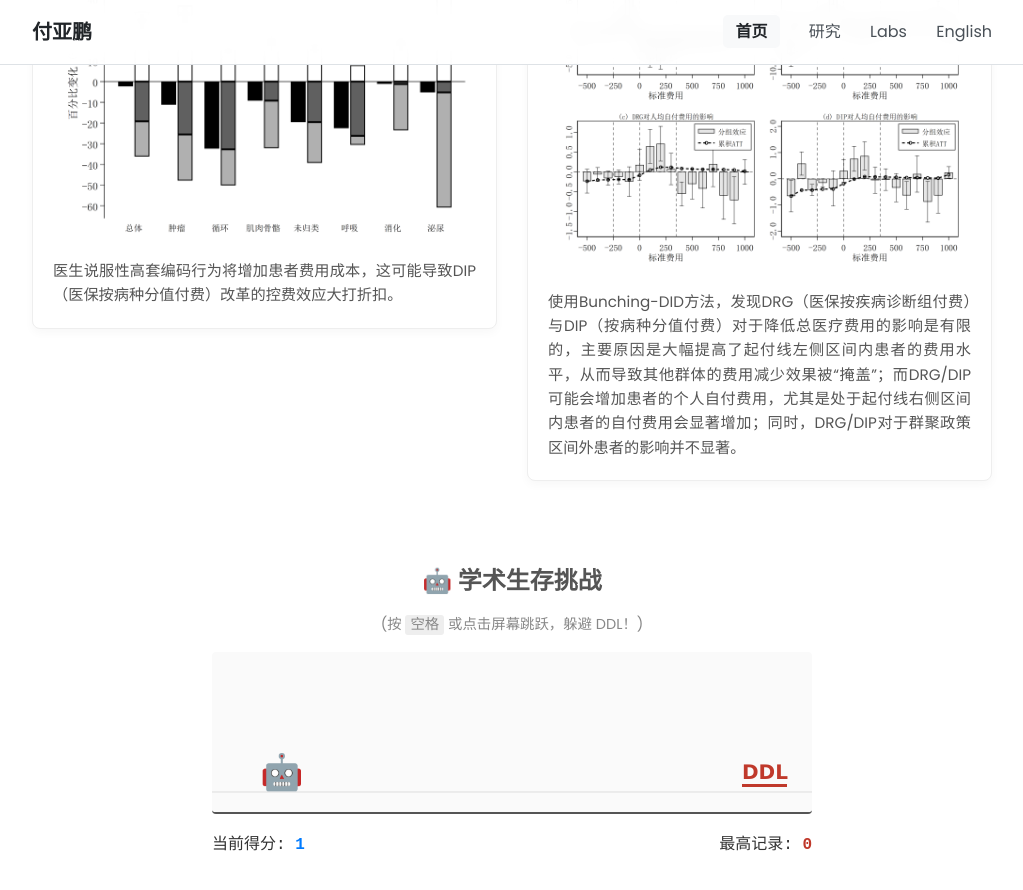
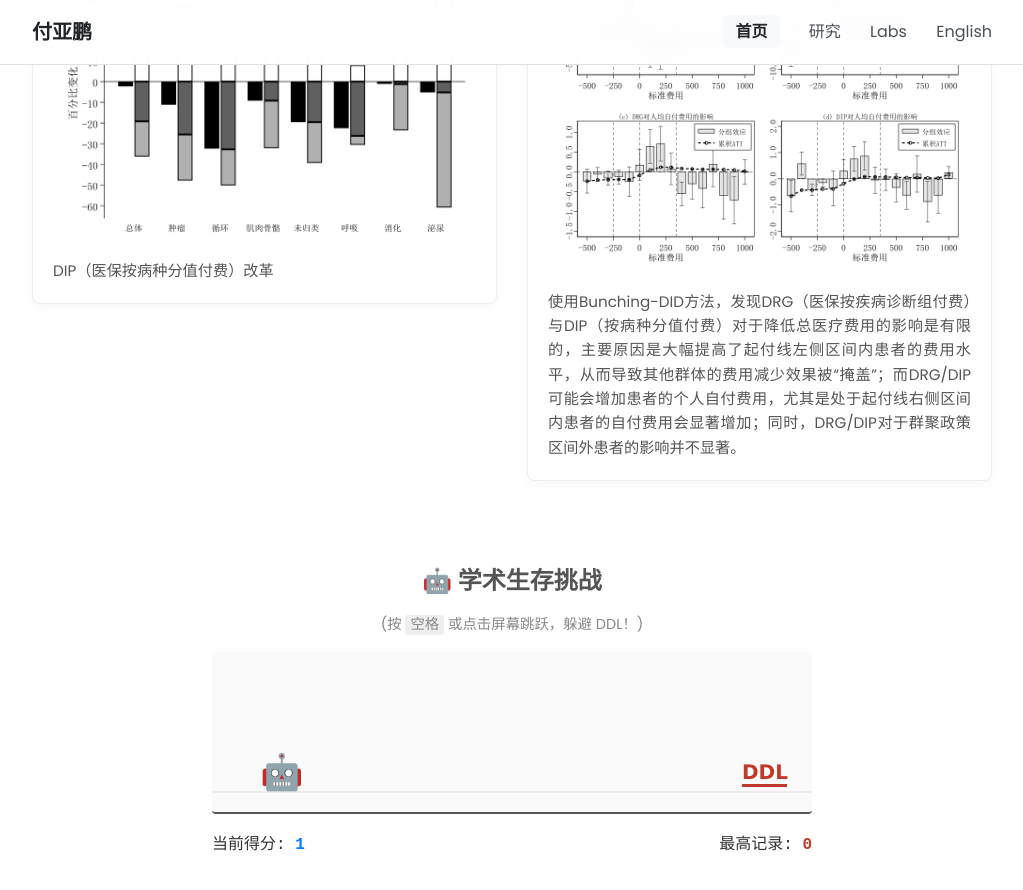
Before and after one commit to fyapeng/fyapeng.github.io, a Jekyll site: the page built from index.html, in a window 1280 px wide and 900 px high, scrolled down 1682 px. Shown: the top 890 px of the window, without its empty margins (128-1151 px from the left). Built offline with Jekyll 4.4.1, drawn with Linux system fonts in a browser that asks for light colours.

Commit message:
Update zh.yml

```diff
--- a/_data/zh.yml
+++ b/_data/zh.yml
@@ -53,7 +53,7 @@ research_highlights:
   items:
     - title: "DIP改革控费效应分解"
       image: "assets/img/res1.png"
-      description: "医生说服性高套编码行为将增加患者费用成本，这可能导致DIP（医保按病种分值付费）改革的控费效应大打折扣。"
+      description: "DIP（医保按病种分值付费）改革"
 
     - title: "DRG/DIP改革的异质性"
       image: "assets/img/res2.png"
```
